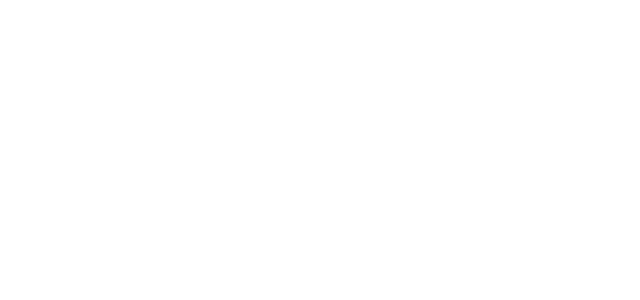
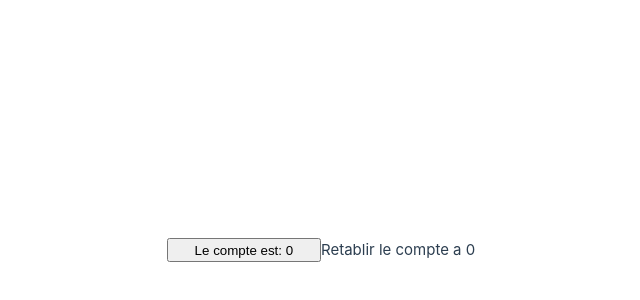
Before and after one commit to BlizzFir3/PEO-Front-End, a Vue app in the folder Vue.js/first-project/: page / in a window 1280 px wide. Shown: the part 150-450 px from the top of the page, without its empty margins (319-959 px from the left). Built offline with nearby package versions, Linux system fonts and the light colour scheme.

Commit message:
Feat: Compteur

```diff
--- a/Vue.js/first-project/src/App.vue
+++ b/Vue.js/first-project/src/App.vue
@@ -1,9 +1,32 @@
 <template>
-
+    <button v-on:click="increment">Le compte est: {{ compte }}</button>
+    <div @click="resetCompte" style="cursor: pointer">
+        Retablir le compte a 0
+    </div>
 </template>
 
 <script>
+import { ref } from "vue";
 
+export default {
+    setup() {
+        const compte = ref(0);
+
+        function increment() {
+            compte.value++;
+        }
+
+        const resetCompte = () => {
+            compte.value = 0;
+        };
+
+        return {
+            compte,
+            increment,
+            resetCompte,
+        };
+    },
+};
 </script>
 
 <style scoped>
```
